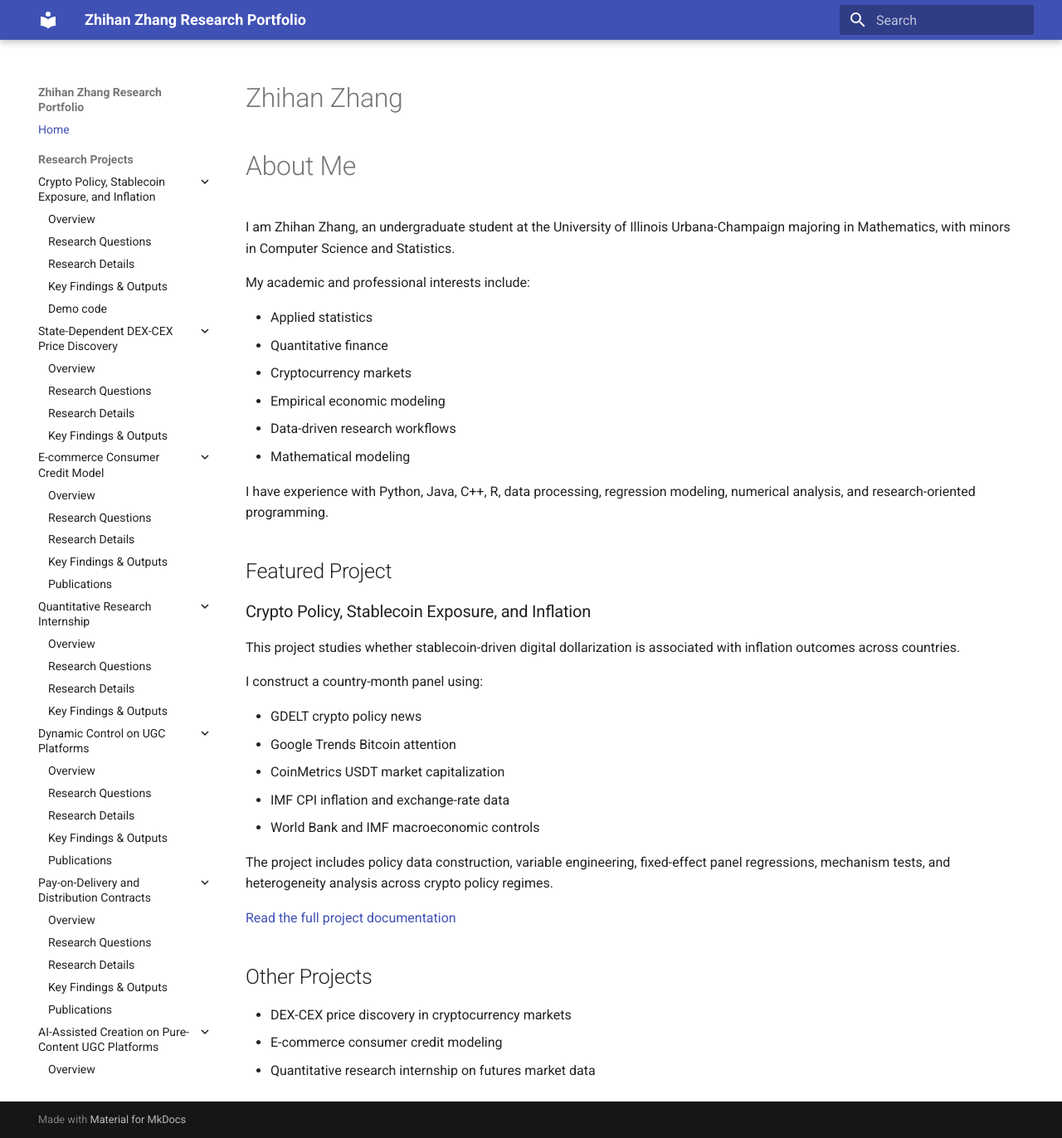
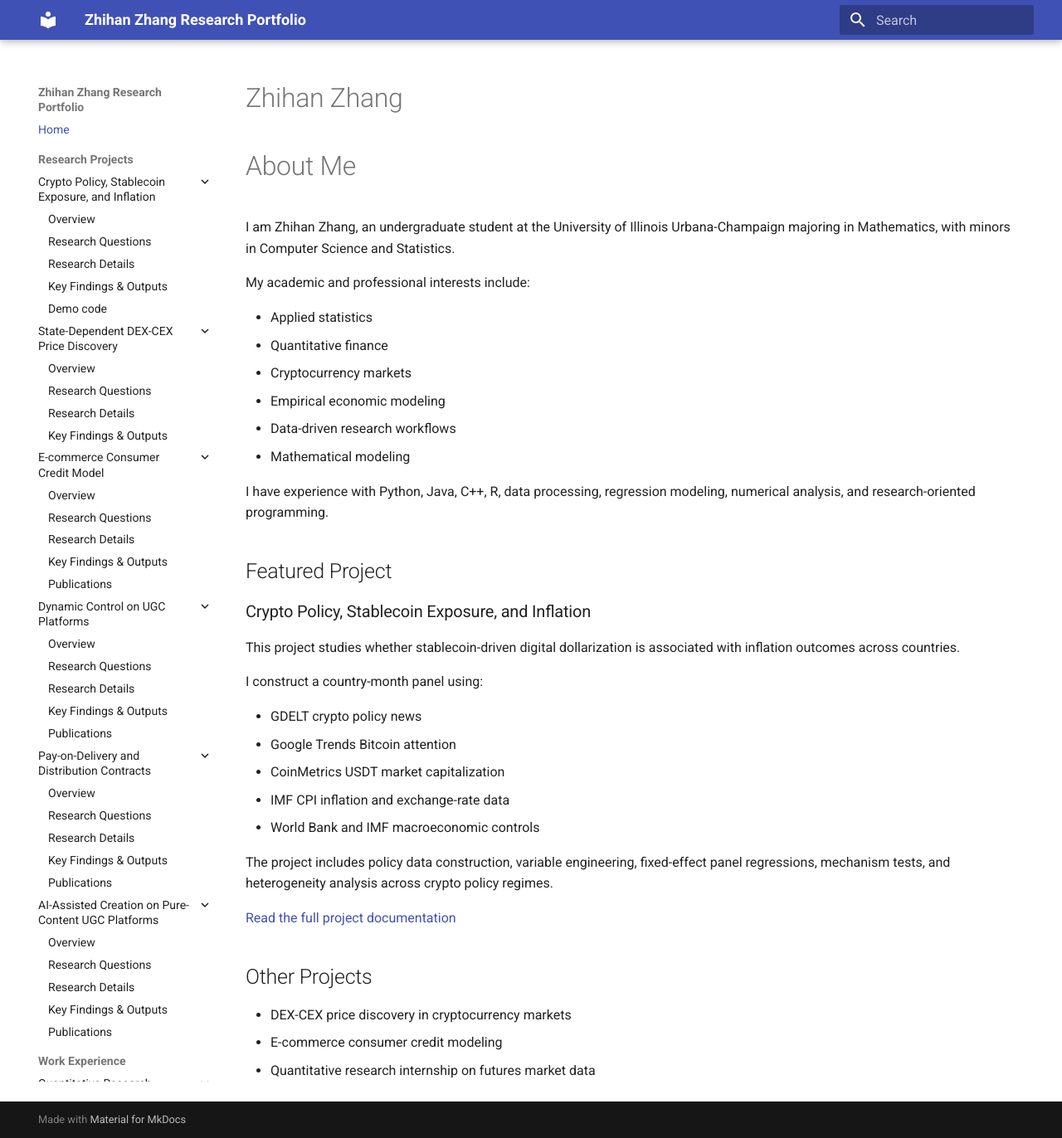
Before and after one commit to zhihanzhang0502/zhihanweb, an MkDocs documentation site: the page built from docs/index.md, in a window 1280 px wide and 1372 px high. Shown: the whole window at 83% size. Built offline with MkDocs 1.6.1 and Material for MkDocs 9.7.7, drawn with Linux system fonts in a browser that asks for light colours; some of the changed lines change nothing that is shown.

Commit message:
Update UGC research project pagedddd

```diff
--- a/mkdocs.yml
+++ b/mkdocs.yml
@@ -35,12 +35,12 @@
           - Key Findings & Outputs: projects/ecommerce-consumer-credit/key-findings-outputs.md
           - Publications: projects/ecommerce-consumer-credit/publications.md
 
-      - Quantitative Research Internship:
-          - Overview: projects/quant-internship/overview.md
-          - Research Questions: projects/quant-internship/research-questions.md
-          - Research Details: projects/quant-internship/research-details.md
-          - Key Findings & Outputs: projects/quant-internship/key-findings-outputs.md
-          # - Publications: projects/quant-internship/publications.md
+    #   - Quantitative Research Internship:
+    #       - Overview: projects/quant-internship/overview.md
+    #       - Research Questions: projects/quant-internship/research-questions.md
+    #       - Research Details: projects/quant-internship/research-details.md
+    #       - Key Findings & Outputs: projects/quant-internship/key-findings-outputs.md
+    #       # - Publications: projects/quant-internship/publications.md
 
       - Dynamic Control on UGC Platforms:
           - Overview: projects/ugc-platform-reference-effect/overview.md
@@ -62,6 +62,15 @@
           - Research Details: projects/ai-assisted-ugc-platforms/research-details.md
           - Key Findings & Outputs: projects/ai-assisted-ugc-platforms/key-findings-outputs.md
           - Publications: projects/ai-assisted-ugc-platforms/publications.md
+
+  - Work Experience:
+      - Quantitative Research Internship:
+          - Overview: projects/quant-internship/overview.md
+          - Research Questions: projects/quant-internship/research-questions.md
+          - Research Details: projects/quant-internship/research-details.md
+          - Key Findings & Outputs: projects/quant-internship/key-findings-outputs.md
+          # - Publications: projects/quant-internship/publications.md
+
   - CV: cv.md
 
 markdown_extensions:
```
Also changed, not shown: 1 other file.
